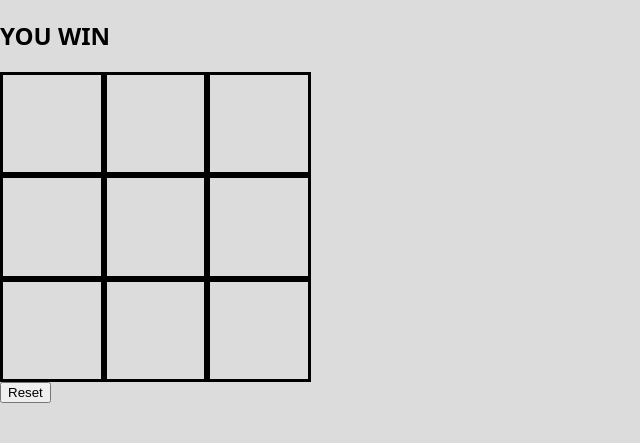
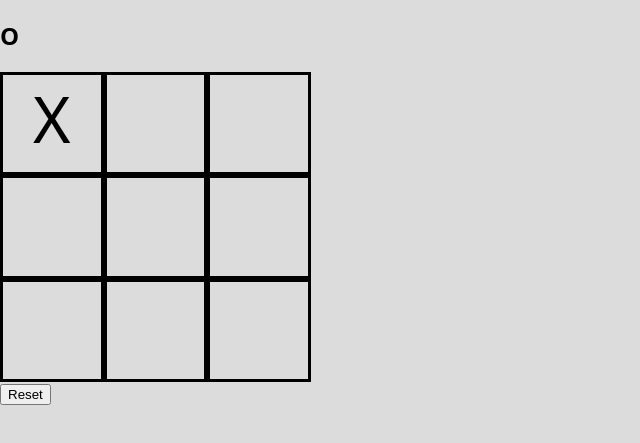
Before and after one commit to mcohenfuentes/javascript-browser-game-tic-tac-toe-lab, a plain HTML site: page index.html in a window 1280 px wide. Both pictures are taken after a click on the element 51 px from the left and 190 px from the top of the page. Shown: the part 67-510 px from the top of the page, without its empty margins (0-640 px from the left). Drawn offline with Linux system fonts and the light colour scheme.

Commit message:
saved changes

```diff
--- a/index.html
+++ b/index.html
@@ -21,7 +21,7 @@
     <div class="sqr" id="6"></div>
     <div class="sqr" id="7"></div>
     <div class="sqr" id="8"></div>
-    <button id="reset">Reset</button>
   </section>
+  <button id="reset">Reset</button>
 </body>
 </html>
--- a/js/app.js
+++ b/js/app.js
@@ -17,7 +17,6 @@
 
 /*-------------------------------- Constants --------------------------------*/
 
-const choices = ['X', 'O', ' '];
 
 const winningCombos = [
     [0, 1, 2],
@@ -33,10 +32,10 @@ const winningCombos = [
 
 /*---------------------------- Variables (state) ----------------------------*/
 
-let board = ['', '', '','','','','','',''];
-let turn = 'X';
-let winner = true;
-let tie = true;
+let board
+let turn
+let winner
+let tie
 
 /*------------------------ Cached Element References ------------------------*/
 
@@ -52,23 +51,31 @@ const resetBtnEl = document.querySelector('#reset')
 /*-------------------------------- Functions --------------------------------*/
 
 function init() {
+    board = ['', '', '', '', '', '', '', '', ''];
+    turn = 'X';
+    winner = false;
+    tie = false;
+    console.log(board)
+    console.log(turn)
+    console.log(winner)
+    console.log(tie)
     render()
 };
 
-function render () {
+function render() {
     updateBoard()
     updateMessage()
 };
 
 function updateBoard() {
     board.forEach((square, index) => {
-    squareEls[index]
-    console.log(squareEls[index])
         console.log(square)
         if (square === 'X') {
             squareEls[index].innerText = 'X'
         } else if (square === 'O') {
             squareEls[index].innerText = 'O'
+        } else if (square === '') {
+            squareEls[index].innertText = ''
         }
     })
 }
@@ -77,11 +84,11 @@ function updateBoard() {
 
 function updateMessage() {
     if (winner === false && tie === false) {
-        messageEl.innerText = 'Its xs turn'
+        messageEl.innerText = `${turn}`
     } else if (winner === false && tie === true) {
         messageEl.innerText = 'The game is tied'
     } else {
-        messageEl.innerText = 'YOU WIN'
+        messageEl.innerText = `${turn} won!`
     }
 }
 
@@ -89,20 +96,20 @@ function updateMessage() {
 
 
     const squareIndex = event.target.id;
-        console.log(squareIndex);
-        placePiece(squareIndex);
-        console.log(winner)
-        checkForWinner();
-        checkForTie();
+
     if (board[squareIndex] === 'X' || board[squareIndex] === 'O') {
         return
     }
     if (winner === true) {
         return
     }
-
+    placePiece(squareIndex);
+    checkForWinner();
+    checkForTie();
+    switchPlayerTurn();
+    render()
 }
-        function placePiece (index) {
+function placePiece(index) {
     board[index] = turn
     console.log(board)
 }
@@ -118,15 +125,15 @@ function updateMessage() {
         (board[0] !== "" && board[0] === board[4] && board[0] === board[8]) ||
         (board[2] !== "" && board[2] === board[4] && board[2] === board[6])
     ) {
-                Winner = true;
+        winner = true;
     }
 
 };
 
-        function checkForTie () {
+function checkForTie() {
     if (winner) {
         return
-            } else if (board[index] = '') {
+    } else if (board.includes('')) {
         tie = false
     } else {
         tie = true
@@ -134,7 +141,7 @@ function updateMessage() {
 
 }
 
-        function switchPlayerTurn () {
+function switchPlayerTurn() {
     if (winner) {
         return
     }
@@ -144,13 +151,20 @@ function updateMessage() {
         turn = 'X'
     }
 }
-
+init()
 /*----------------------------- Event Listeners -----------------------------*/
 
 squareEls.forEach(square => {
     square.addEventListener('click', handleClick);
 });
 
-    reset.addEventListener('click', init);
+resetBtnEl.addEventListener('click', init);
 
-init()
+
+
+
+// console.log(squareIndex);
+//         placePiece(squareIndex);
+//         console.log(winner)
+//         checkForWinner();
+//         checkForTie();
```
Lines whose indentation alone changed are shown as unchanged.
